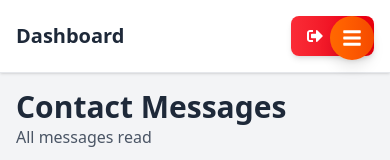
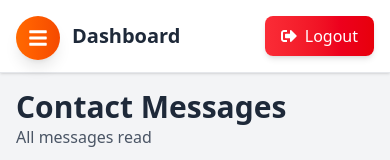
Before and after one commit to GeniusTrap/portfolio-barbachi-farouk, a React (Vite) app in the folder admin/: page / in a window 390 px wide. Shown: the top 160 px of the page. Built offline with nearby package versions, Linux system fonts and the light colour scheme; no server answers; sample sign-in values are in the browser's storage.

Commit message:
🎨 Mobile layout: hamburger gauche, dashboard centré, un seul X, logout visible

```diff
--- a/admin/src/components/Navbar.jsx
+++ b/admin/src/components/Navbar.jsx
@@ -5,7 +5,7 @@ const Navbar = ({ onLogout }) => {
   return (
     <nav className="bg-white shadow-sm border-b border-gray-200 py-4 px-4 md:px-6">
       <div className="flex items-center justify-between">
-        <h1 className="text-xl font-bold text-gray-800 ml-0 md:ml-0">
+        <h1 className="text-xl font-bold text-gray-800 ml-14 md:ml-0">
           Dashboard
         </h1>
 
@@ -15,8 +15,7 @@ const Navbar = ({ onLogout }) => {
             className="flex items-center space-x-2 px-4 py-2 bg-gradient-to-r from-red-500 to-red-600 hover:from-red-600 hover:to-red-700 text-white rounded-lg transition-all duration-300 transform hover:scale-105 shadow-md"
           >
             <FaSignOutAlt />
-            <span className="font-medium hidden md:inline">Logout</span>
-            <span className="font-medium md:hidden">Exit</span>
+            <span className="font-medium">Logout</span>
           </button>
         </div>
       </div>
--- a/admin/src/components/Sidebar.jsx
+++ b/admin/src/components/Sidebar.jsx
@@ -8,14 +8,15 @@ const Sidebar = () => {
 
   return (
     <>
+      {/* Hamburger à GAUCHE */}
       <button
         onClick={() => setIsMobileOpen(!isMobileOpen)}
-  className="md:hidden fixed top-4 right-4 z-50 p-3 bg-gradient-to-r from-orange-500 to-orange-600 text-white rounded-full shadow-lg hover:scale-110 transition-transform"
-  style={{ left: 'auto' }}
+        className="md:hidden fixed top-4 left-4 z-50 p-3 bg-gradient-to-r from-orange-500 to-orange-600 text-white rounded-full shadow-lg hover:scale-110 transition-transform"
       >
         {isMobileOpen ? <FaTimes size={20} /> : <FaBars size={20} />}
       </button>
 
+      {/* Sidebar Desktop */}
       <div className="hidden md:block w-64 bg-gradient-to-b from-gray-900 to-gray-800 text-white h-full shadow-xl fixed left-0 top-0">
         <div className="p-6 border-b border-gray-700">
           <div className="flex items-center">
@@ -32,16 +33,17 @@ const Sidebar = () => {
             className="w-full flex items-center px-6 py-4 hover:bg-gray-700 transition-colors border-l-4 border-orange-500"
           >
             <FaEnvelope className="text-xl mr-4" />
-            <span className="font-medium"> Contacts </span>
+            <span className="font-medium">Contacts</span>
           </button>
         </div>
       </div>
 
+      {/* Sidebar Mobile */}
       <div className={`
         md:hidden fixed inset-0 z-40 transform transition-transform duration-300 ease-in-out
         ${isMobileOpen ? 'translate-x-0' : '-translate-x-full'}
       `}>
-        {/* Overlay */}
+        {/* Overlay - clique pour fermer (remplace le X) */}
         {isMobileOpen && (
           <div
             className="absolute inset-0 bg-black bg-opacity-50"
@@ -49,19 +51,13 @@ const Sidebar = () => {
           />
         )}
 
+        {/* Sidebar content - SANS le bouton X */}
         <div className="relative w-64 h-full bg-gradient-to-b from-gray-900 to-gray-800 text-white shadow-xl">
+          {/* Header SANS bouton X */}
           <div className="p-6 border-b border-gray-700">
-    <div className="flex items-center">
-      <div className="flex-1">
+            <div>
               <h2 className="font-bold text-xl">Admin Panel</h2>
               <p className="text-gray-400 text-sm">Portfolio Contacts</p>
-      </div>
-      <button
-        onClick={() => setIsMobileOpen(false)}
-        className="p-2 hover:bg-gray-700 rounded ml-4"
-      >
-        <FaTimes />
-      </button>
             </div>
           </div>
 
```
Lines whose indentation alone changed are shown as unchanged.
